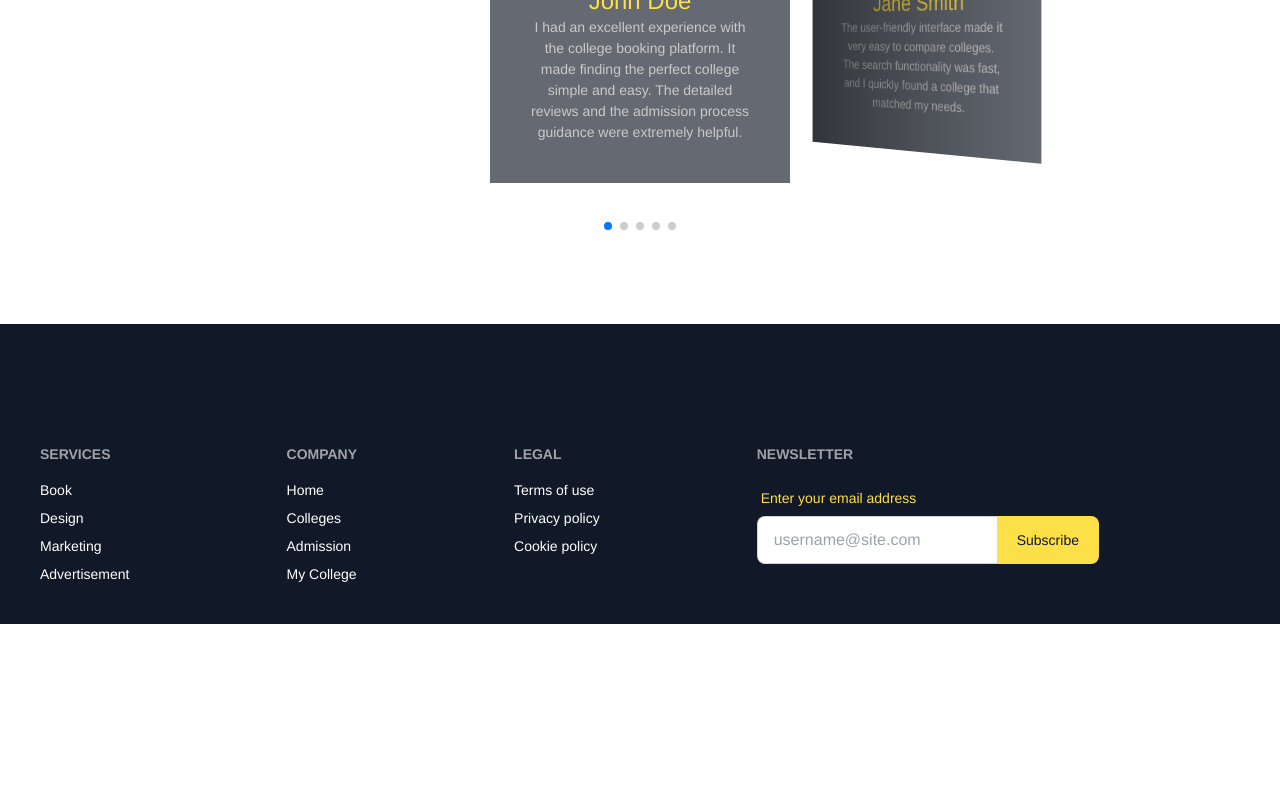
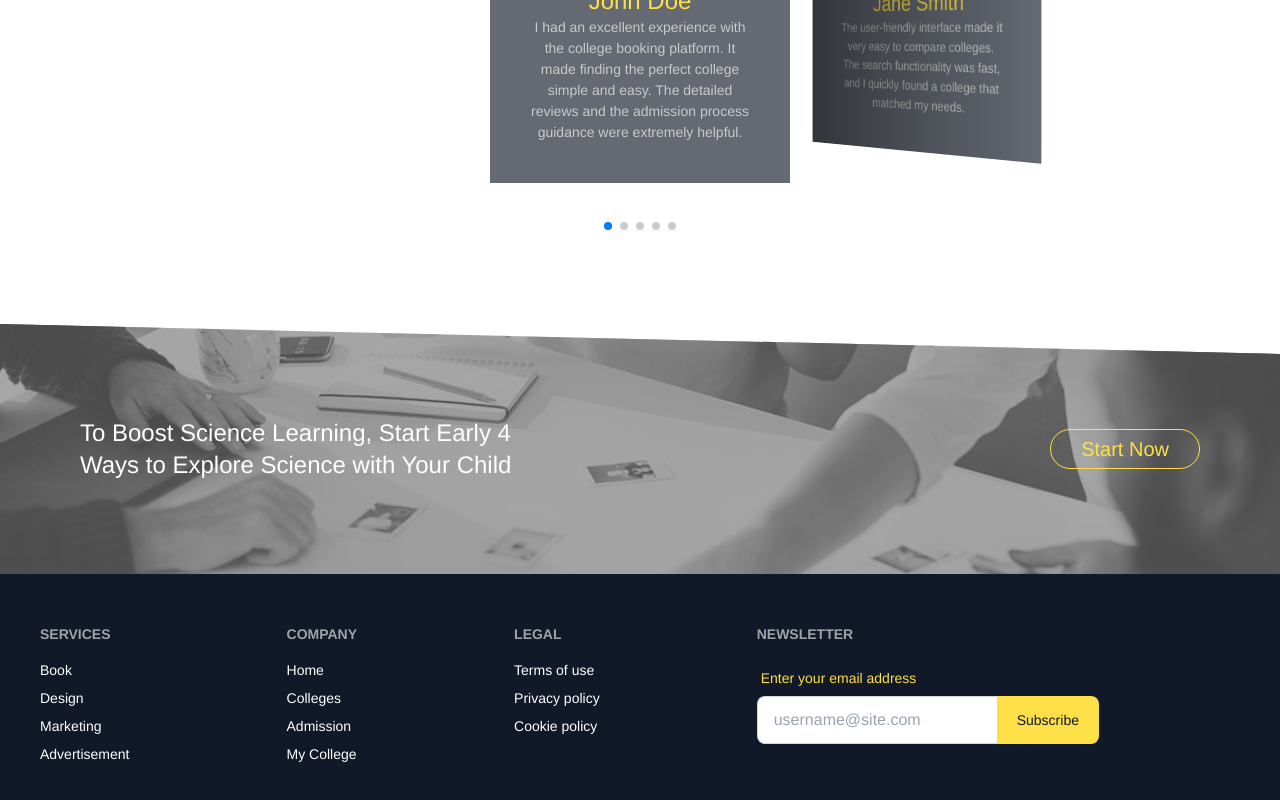
Before and after one commit to ashiqur-r-biplop/Book-College-service-front-end, a React (Vite) app: page / in a window 1280 px wide. Shown: the part 2701-3501 px from the top of the page. Before the commit the page ends 3325 px from the top, so only its background shows below. Built offline with nearby package versions, Linux system fonts and the light colour scheme.

Commit message:
home compelte

```diff
--- /dev/null
+++ b/src/Components/Home/NewsLatter.jsx
@@ -0,0 +1,24 @@
+/* eslint-disable no-unused-vars */
+import React from 'react';
+import funTimeImage from "../../../public/home-image/funTimeImage.png"
+const NewsLatter = () => {
+    return (
+        <div className='container mx-auto !z-[999]'>
+            <div className='h-[250px] ' style={{
+                backgroundImage: `url(${funTimeImage})`,
+                backgroundSize: "cover",
+                backgroundRepeat: "no-repeat",
+                backgroundPosition: "center",
+                clipPath: "polygon(0 0, 100% 12%, 100% 50%, 100% 100%, 0 100%, 0% 50%)",
+            }}>
+                <div className='bg-[#757575a2] h-full p-[80px] flex justify-between items-center'>
+                    <p className='text-2xl md:w-[40%] text-[#fff]'>To Boost Science Learning, Start Early 4 Ways to Explore Science
+                        with Your Child</p>
+                    <button className='border border-[#FDE047] px-[30px] py-[5px] rounded-full text-[#FDE047] hover:bg-[#FDE047] hover:text-[#000] text-xl duration-300 transition-all'>Start Now</button>
+                </div>
+            </div>
+        </div>
+    );
+};
+
+export default NewsLatter;
--- a/src/Pages/Home/Home.jsx
+++ b/src/Pages/Home/Home.jsx
@@ -4,6 +4,7 @@ import Banner from '../../Components/Home/Banner';
 import Collages from '../../Components/Home/Collages';
 import Gallery from '../../Components/Home/Gallery';
 import TestimonialSlider from '../../Components/Home/TestimonialSlider';
+import NewsLatter from '../../Components/Home/NewsLatter';
 
 const Home = () => {
     return (
@@ -12,6 +13,7 @@ const Home = () => {
             <Collages />
             <Gallery />
             <TestimonialSlider />
+            <NewsLatter />
         </div>
     );
 };
--- a/src/Sheard/Footer/Footer.jsx
+++ b/src/Sheard/Footer/Footer.jsx
@@ -21,7 +21,7 @@ const paths = [
 ]
 const Footer = () => {
     return (
-        <div className='bg-gray-900 pt-[80px]'>
+        <div className='bg-gray-900 pt-[80px] -mt-[70px] '>
             <footer className="footer container mx-auto text-white md:p-10 ps-[10px] py-[30px]">
                 <nav>
                     <h6 className="footer-title">Services</h6>
```
Also changed, not shown: public/home-image/funTimeImage.png (added).
